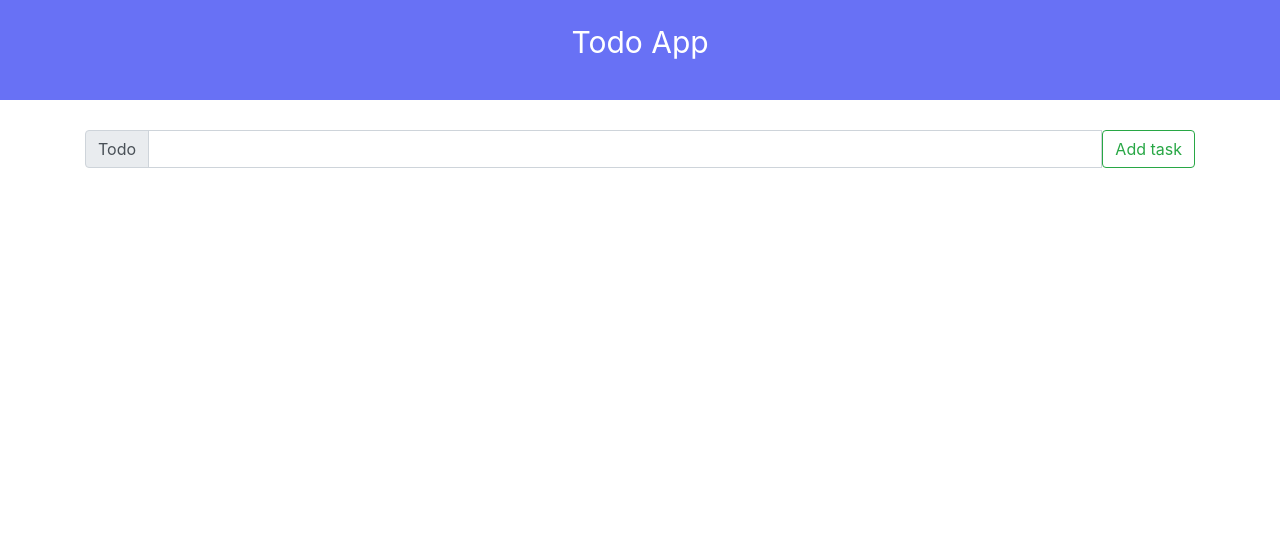
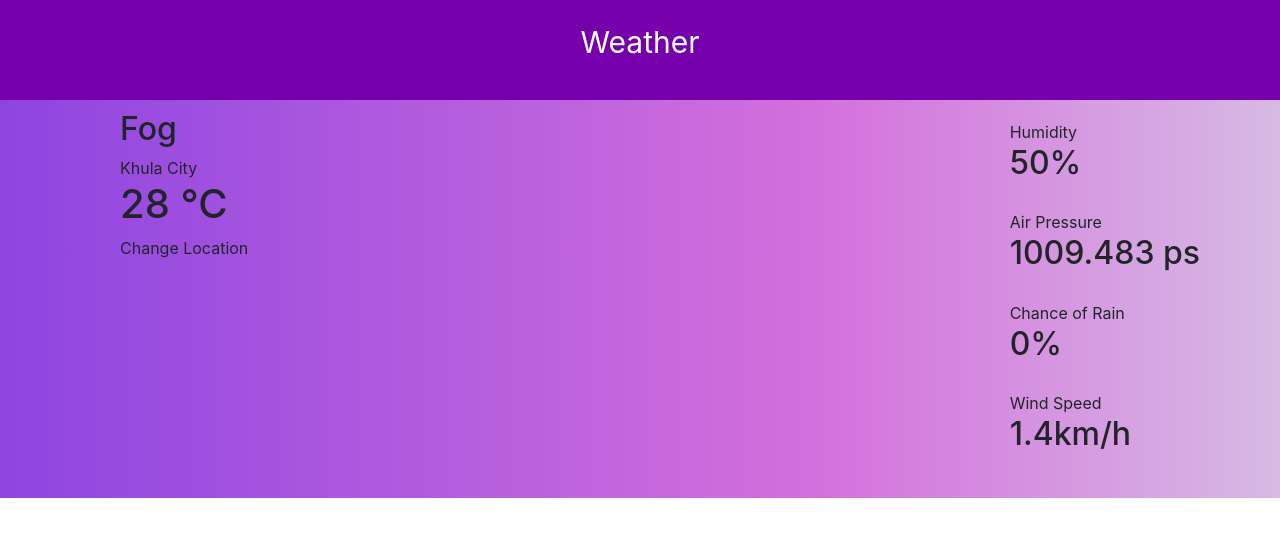
Before and after one commit to NicholasKlaus/reactproj, a React (Create React App) app: page /Weather in a window 1280 px wide. Shown: the top 536 px of the page. Built offline with nearby package versions, Linux system fonts and the light colour scheme.

Commit message:
added page weather, tasks, added routing

```diff
--- a/package.json
+++ b/package.json
@@ -12,6 +12,7 @@
     "react": "^16.13.1",
     "react-bootstrap": "^1.3.0",
     "react-dom": "^16.13.1",
+    "react-router-dom": "^5.2.0",
     "react-scripts": "3.4.3"
   },
   "scripts": {
--- a/src/App.js
+++ b/src/App.js
@@ -1,75 +1,27 @@
-import React, {useState, useEffect} from 'react';
-import TodoList from './Todo/TodoList';
-import 'bootstrap/dist/css/bootstrap.min.css';
-import AddTodo from './Todo/AddTodo';
+import React from 'react';
+import {BrowserRouter as Router, Switch, Route, Link, Redirect} from 'react-router-dom';
 
+import Tasks from './pages/taskList/taskList';
+import Weather from './pages/weather/weather';
 
 function App() {
-  let [_arr, setArr] = useState(
-    [
-      {
-        id: 1,
-        value: "Play World of Tanks with friends",
-        completed: false,
-      },
-      {
-        id: 2,
-        value: "Go to the gas station to refuel the car",
-        completed: false,
-      },
-      {
-        id: 3,
-        value: "Finish reading the book",
-        completed: false,
-      },
-    ]
-  );
-
-  useEffect(() => {
-    const _data = localStorage.getItem('_data') ? JSON.parse(localStorage.getItem('_data')) : [];
-    setArr(_data);
-    console.log("_data is", _data);
-  }, []);
-
-  useEffect( () => {
-    localStorage.setItem('_data', JSON.stringify(_arr));
-  }, [_arr]);
 
   return (
     <div className="app">
-      <header className='header'>
-        <p className='header_title'>Todo App</p>
-      </header>
-
-      <div className='container'>
-        <AddTodo onCreate={addTodo} />
-
-        <TodoList data={_arr}  onToggle={toggleTodo} removeTask={del} />
-      </div>
+      <Router>
+        <Switch>
+          <Route path="/Tasks">
+            <Tasks />
+          </Route>
+          <Route path="/Weather">
+            <Weather />
+          </Route>
+          <Redirect from='/' to='/Tasks'/>
+        </Switch>
+      </Router>
     </div>
   );
 
-  function addTodo(value) {
-    setArr([..._arr, value]);
-
-  }
-
-
-  function toggleTodo(id) {
-    setArr(
-      _arr.map(el => {
-        if (el.id === id) {
-         el.completed = !el.completed;
-        }
-        return el;
-
-      })
-    );
-  }
-
-  function del(id) {
-    setArr(_arr.filter(el => el.id !== id));
-  }
 }
 
 export default App;
--- a/src/index.css
+++ b/src/index.css
@@ -16,58 +16,3 @@ code {
   margin: 0 auto;
   padding: 0;
 }
-
-.header {
-  height: 100px;
-  display: flex;
-  align-items: center;
-  justify-content: center;
-  margin: 0 0 20px 0;
-  padding: 0;
-  background-color: #6871f5;
-  text-align: center;
-  color: #fff;
-}
-
-.header_title {
-  font-size: 30px;
-  line-height: 30px;
-}
-
-.container {
-  width: 1170px;
-  margin: 0 auto;
-  padding: 10px;
-}
-
-.task-list {
-  list-style: none;
-  margin: 0;
-  padding: 0;
-}
-
-.task-list__item {
-  display: flex;
-  justify-content: space-between;
-  align-items: center;
-  padding: .5rem 1rem;
-  border: 1px solid #ccc;
-  margin-bottom: .5rem;
-}
-
-.wrapper{
-  display: flex;
-  text-overflow: ellipsis;
-  overflow: hidden;
-  white-space: nowrap;
-}
-
-.text-wrap{
-  margin-left: 10px;
-}
-
-
-.checked{
-
-  background-color: #ccc;
-}
--- /dev/null
+++ b/src/pages/taskList/taskList.js
@@ -0,0 +1,76 @@
+import React, {useState, useEffect} from 'react';
+import TodoList from './Todo/TodoList';
+import 'bootstrap/dist/css/bootstrap.min.css';
+import AddTodo from './Todo/AddTodo';
+import './taskListStyle.css';
+
+function Tasks() {
+    let [_arr, setArr] = useState(
+      [
+        {
+          id: 1,
+          value: "Play World of Tanks with friends",
+          completed: false,
+        },
+        {
+          id: 2,
+          value: "Go to the gas station to refuel the car",
+          completed: false,
+        },
+        {
+          id: 3,
+          value: "Finish reading the book",
+          completed: false,
+        },
+      ]
+    );
+
+    useEffect(() => {
+      const _data = localStorage.getItem('_data') ? JSON.parse(localStorage.getItem('_data')) : [];
+      setArr(_data);
+      console.log("_data is", _data);
+    }, []);
+
+    useEffect( () => {
+      localStorage.setItem('_data', JSON.stringify(_arr));
+    }, [_arr]);
+
+    return (
+      <div className="app">
+        <header className='header'>
+          <p className='header_title'>Todo App</p>
+        </header>
+
+        <div className='container'>
+          <AddTodo onCreate={addTodo} />
+
+          <TodoList data={_arr}  onToggle={toggleTodo} removeTask={del} />
+        </div>
+      </div>
+    );
+
+
+    function addTodo(value) {
+      setArr([..._arr, value]);
+
+    }
+
+
+    function toggleTodo(id) {
+      setArr(
+        _arr.map(el => {
+          if (el.id === id) {
+           el.completed = !el.completed;
+          }
+          return el;
+
+        })
+      );
+    }
+
+    function del(id) {
+      setArr(_arr.filter(el => el.id !== id));
+    }
+  }
+
+  export default Tasks;
--- /dev/null
+++ b/src/pages/taskList/taskListStyle.css
@@ -0,0 +1,54 @@
+.header {
+    height: 100px;
+    display: flex;
+    align-items: center;
+    justify-content: center;
+    margin: 0 0 20px 0;
+    padding: 0;
+    background-color: #6871f5;
+    text-align: center;
+    color: #fff;
+}
+
+.header_title {
+    font-size: 30px;
+    line-height: 30px;
+}
+
+.container {
+    width: 1170px;
+    margin: 0 auto;
+    padding: 10px;
+}
+
+.task-list {
+    list-style: none;
+    margin: 0;
+    padding: 0;
+}
+
+.task-list__item {
+    display: flex;
+    justify-content: space-between;
+    align-items: center;
+    padding: .5rem 1rem;
+    border: 1px solid #ccc;
+    margin-bottom: .5rem;
+}
+
+.wrapper{
+    display: flex;
+    text-overflow: ellipsis;
+    overflow: hidden;
+    white-space: nowrap;
+}
+
+.text-wrap{
+    margin-left: 10px;
+}
+
+
+.checked{
+
+    background-color: #ccc;
+}
--- /dev/null
+++ b/src/pages/weather/weather.js
@@ -0,0 +1,59 @@
+import React from 'react';
+import 'bootstrap/dist/css/bootstrap.min.css';
+import './weatherStyle.css';
+import 'bootstrap/dist/css/bootstrap.min.css';
+import {Row} from 'react-bootstrap';
+import {Col} from 'react-bootstrap';
+import { BrowserRouter as Router, Switch, Route, Link } from 'react-router-dom';
+
+export default function Weather() {
+
+    return (
+        <div className="weather">
+            <header className='w-header'>
+                <p className='w-header_title'>Weather</p>
+            </header>
+
+            <div className="w-body">
+                <div className='container'>
+                    <Row>
+                        <Col sm={6}>
+                            <div className="w-list_leftWrap">
+                                <ul className="w-leftPanelList">
+                                    <li>
+                                        <h2>Fog</h2>
+                                        <span>Khula City</span>
+                                        <h1>28 &deg;C</h1>
+                                        <span>Change Location</span>
+                                    </li>
+                                </ul>
+                            </div>
+                        </Col>
+                        <Col sm={6}>
+                            <div className="w-list_rightWrap">
+                                <ul className="w-rightPanelList">
+                                    <li className='w-listItem'>
+                                        <span>Humidity</span>
+                                        <h2>50%</h2>
+                                    </li>
+                                    <li className='w-listItem'>
+                                        <span>Air Pressure</span>
+                                        <h2>1009.483 ps</h2>
+                                    </li>
+                                    <li className='w-listItem'>
+                                        <span>Chance of Rain</span>
+                                        <h2>0%</h2>
+                                    </li>
+                                    <li className='w-listItem'>
+                                        <span>Wind Speed</span>
+                                        <h2>1.4km/h</h2>
+                                    </li>
+                                </ul>
+                            </div>
+                        </Col>
+                    </Row>
+                </div>
+            </div>
+        </div>
+    );
+}
--- /dev/null
+++ b/src/pages/weather/weatherStyle.css
@@ -0,0 +1,44 @@
+.w-header {
+    height: 100px;
+    display: flex;
+    align-items: center;
+    justify-content: center;
+    margin: 0 0 0 0;
+    padding: 0;
+    background-color: #7600ac;
+    text-align: center;
+    color: #fff;
+}
+
+.w-header_title {
+    font-size: 30px;
+    line-height: 30px;
+}
+
+.w-body{
+    width: 100%;
+    height: 100%;
+    background: #8e45e0;
+    background: linear-gradient(to left, #d7bae4 0%, #d470dd 36%, #8e45e0 100%);
+}
+
+.w-list_rightWrap{
+    display: flex;
+    justify-content: flex-end;
+}
+
+.w-rightPanelList{
+    list-style: none;
+}
+
+.w-listItem{
+    padding: 10px 0 10px 0;
+}
+
+.w-list_leftWrap{
+
+}
+
+.w-leftPanelList{
+    list-style: none;
+}
```
Also changed, not shown: src/pages/taskList/Todo/AddTodo.js (renamed from src/Todo/AddTodo.js), src/pages/taskList/Todo/TodoItem.js (renamed from src/Todo/TodoItem.js), src/pages/taskList/Todo/TodoList.js (renamed from src/Todo/TodoList.js), 1 other file (tests, documents, lock files or other folders).
